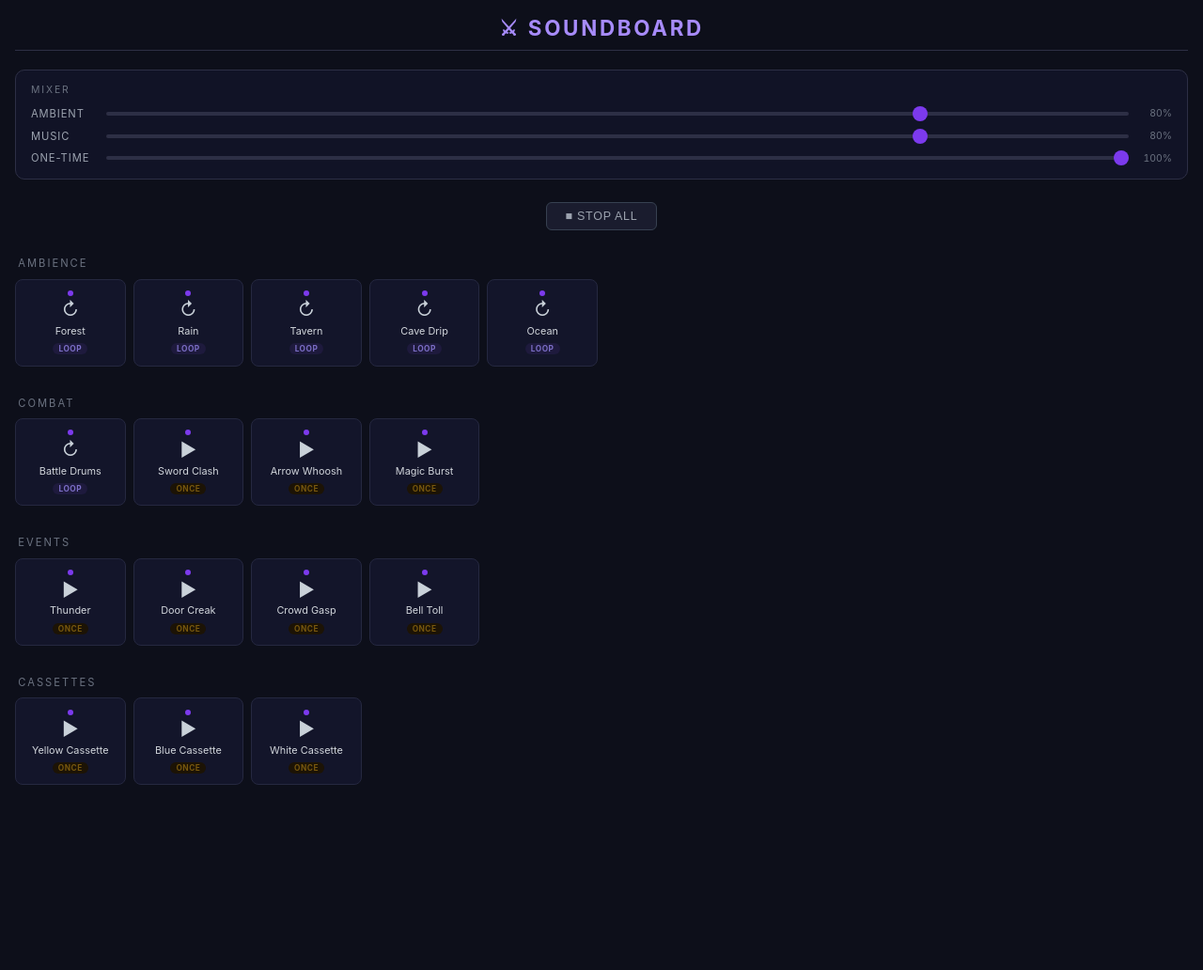
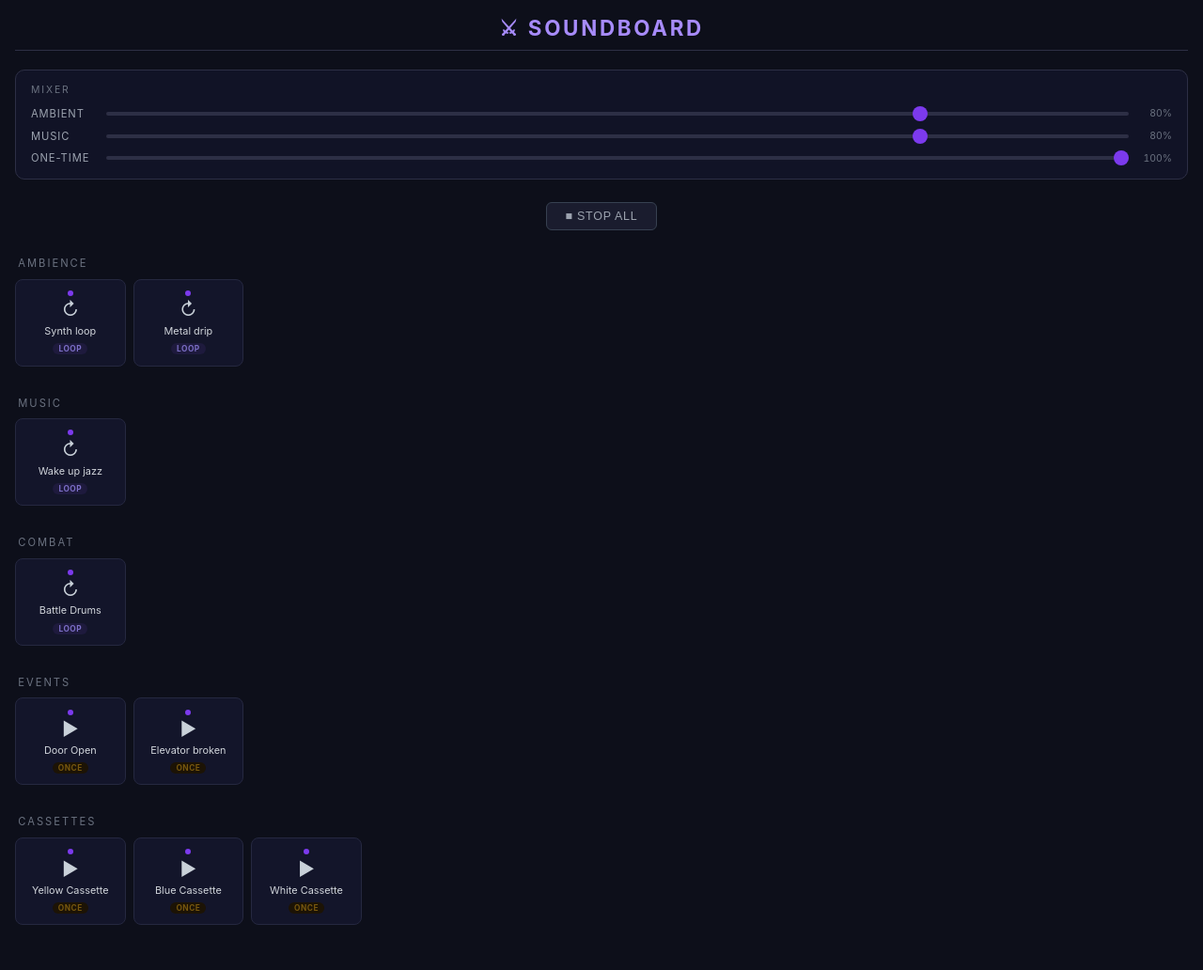
Before and after one commit to Than3s/than3s.github.io, a Jekyll site: the page built from _pages/soundboard.html, in a window 1280 px wide. Shown: the whole page at 94% size. Built offline with Jekyll 4.4.1, drawn with Linux system fonts in a browser that asks for light colours; before the commit the page ends 900 px from its top, so only the background shows below that.

Commit message:
soundboard update

```diff
--- a/_data/soundboard.yml
+++ b/_data/soundboard.yml
@@ -7,20 +7,18 @@
 - category: Ambience
   type: ambient
   sounds:
-    - name: Forest
-      file: forest.mp3
+    - name: Synth loop
+      file: Alien_Starship-synth_tone_loop.mp3
       loop: true
-    - name: Rain
-      file: rain.mp3
+    - name: Metal drip
+      file: Alien_Starship-drips_metal_loop.mp3
       loop: true
-    - name: Tavern
-      file: tavern.mp3
-      loop: true
-    - name: Cave Drip
-      file: cave_drip.mp3
-      loop: true
-    - name: Ocean
-      file: ocean.mp3
+
+- category: Music
+  type: music
+  sounds:
+    - name: Wake up jazz
+      file: lofi jazz.mp3
       loop: true
 
 - category: Combat
@@ -29,34 +27,19 @@
     - name: Battle Drums
       file: battle_drums.mp3
       loop: true
-    - name: Sword Clash
-      file: sword_clash.mp3
-      loop: false
-    - name: Arrow Whoosh
-      file: arrow_whoosh.mp3
-      loop: false
-    - name: Magic Burst
-      file: magic_burst.mp3
-      loop: false
 
 - category: Events
   type: oneshot
   sounds:
-    - name: Thunder
-      file: mothership_yellow_cassette.mp3
+    - name: Door Open
+      file: Alien_Starship-door_open.mp3
       loop: false
-    - name: Door Creak
-      file: door_creak.mp3
-      loop: false
-    - name: Crowd Gasp
-      file: crowd_gasp.mp3
-      loop: false
-    - name: Bell Toll
-      file: bell_toll.mp3
+    - name: Elevator broken
+      file: machine whirring up then stopping.mp3
       loop: false
 
 - category: Cassettes
-  type: music
+  type: oneshot
   sounds:
     - name: Yellow Cassette
       file: mothership_yellow_cassette.mp3
--- a/_pages/soundboard.html
+++ b/_pages/soundboard.html
@@ -193,8 +193,17 @@ permalink: /soundboard/
       100% { background: #13152a; border-color: #252840; box-shadow: none; }
     }
 
+    @keyframes flash-playing {
+      0%   { background: #3b1c00; border-color: #d97706; box-shadow: 0 0 12px rgba(217,119,6,0.4); }
+      100% { background: #170e35; border-color: #7c3aed; box-shadow: 0 0 10px rgba(124, 58, 237, 0.25), inset 0 0 0 1px #7c3aed; }
+    }
+
     .tile.flash {
       animation: flash-once 0.5s ease-out forwards;
+    }
+
+    .tile.playing.flash {
+      animation-name: flash-playing;
     }
 
     .tile-icon {
```
Also changed, not shown: other parts of _pages/soundboard.html (+19 -1 lines), 8 other files.
